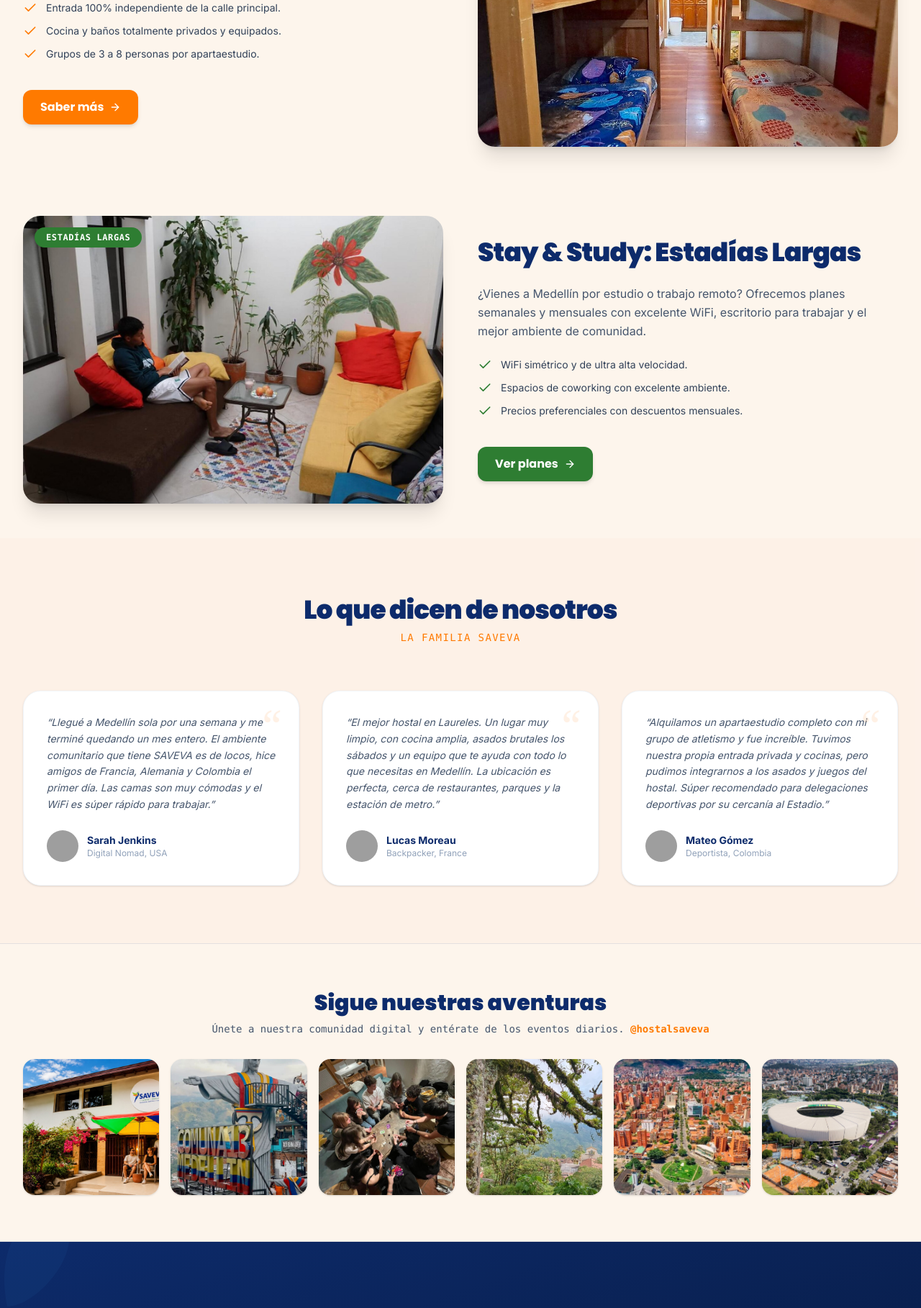
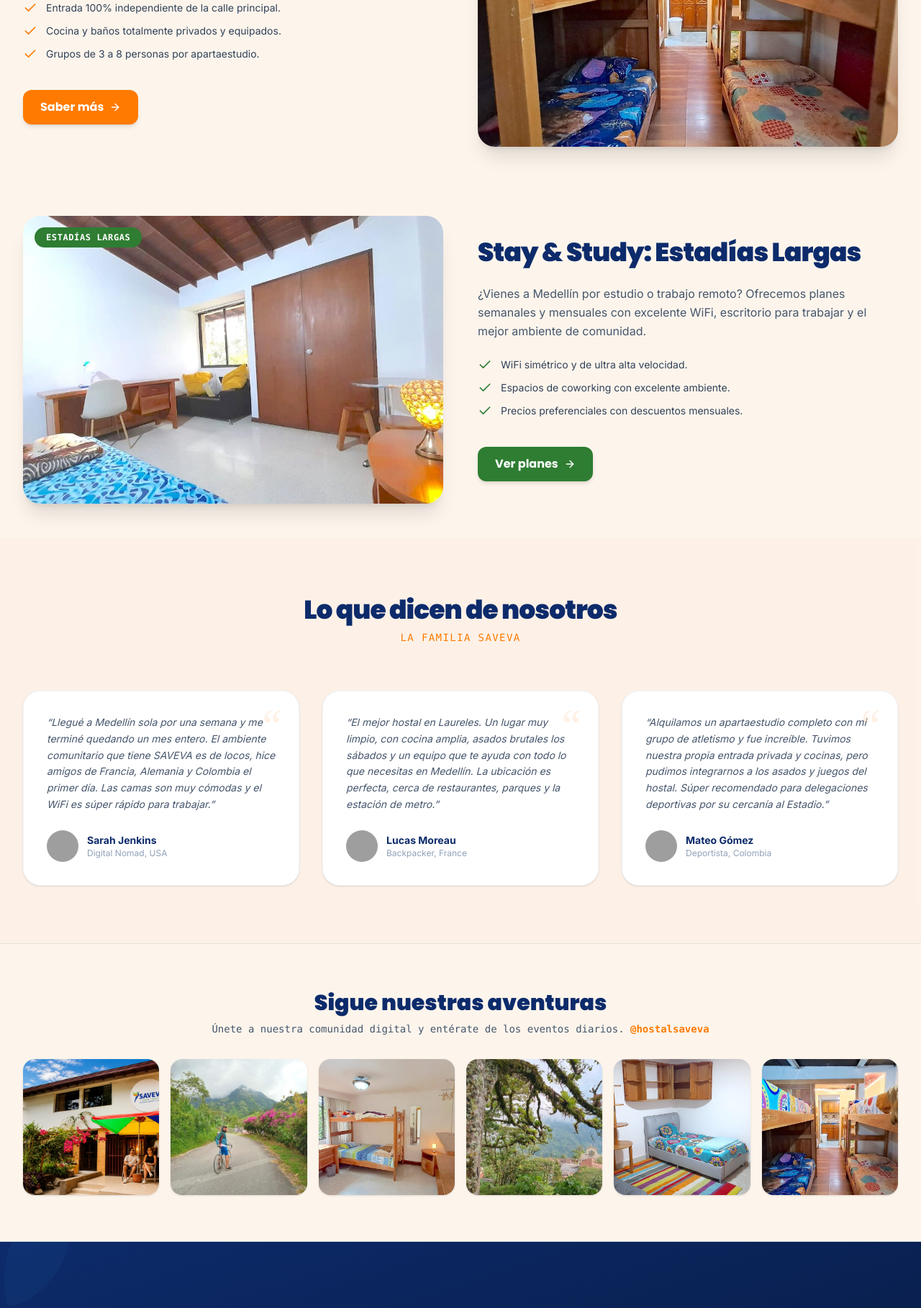
Before and after one commit to almostgone47/hostal-saveva, a Next.js app: page / in a window 1280 px wide. Shown: the part 2296-4114 px from the top of the page at 72% size. Built offline with nearby package versions, Linux system fonts and the light colour scheme; grey boxes are pictures that could not be loaded.

Commit message:
Add files via upload

```diff
--- a/app/page.tsx
+++ b/app/page.tsx
@@ -246,7 +246,7 @@ export default function Home() {
           <div className="grid grid-cols-1 lg:grid-cols-2 gap-12 items-center">
             <div className="relative h-[400px] rounded-3xl overflow-hidden shadow-xl order-last lg:order-first">
               <Image
-                src="/gallery/patio-lectura.jpg"
+                src="/rooms/Copia-de-5-1024x576.jpeg"
                 alt="Stay and study en SAVEVA Hostal"
                 fill
                 className="object-cover hover:scale-105 transition-transform duration-700"
@@ -384,7 +384,7 @@ export default function Home() {
                   className="relative group block aspect-square rounded-2xl overflow-hidden shadow-sm"
                 >
                   <Image
-                    src={['/hero-saveva-house.jpg', '/gallery/comuna13.jpg', '/gallery/juegos-mesa.jpg', '/tour-waterfall.jpg', '/gallery/medellin-aerea.jpg', '/gallery/estadio-real.jpg'][i - 1]}
+                    src={['/hero-saveva-house.jpg', '/tour-cold-forest.jpg', '/rooms/20240831_125720-1024x576.jpeg', '/tour-waterfall.jpg', '/rooms/Habitacion-17-Casa-Amarilla_-1024x576.jpeg', '/rooms/20240831_150457-1024x576.jpeg'][i - 1]}
                     alt={`SAVEVA Instagram feed ${i}`}
                     fill
                     className="object-cover group-hover:scale-110 transition-transform duration-500"
```
